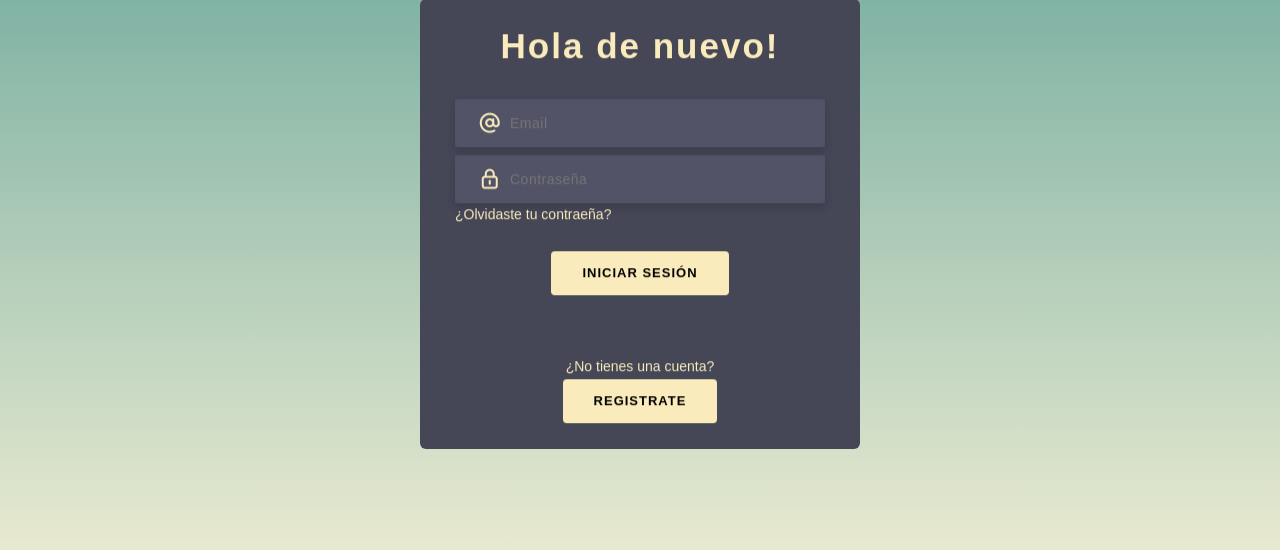
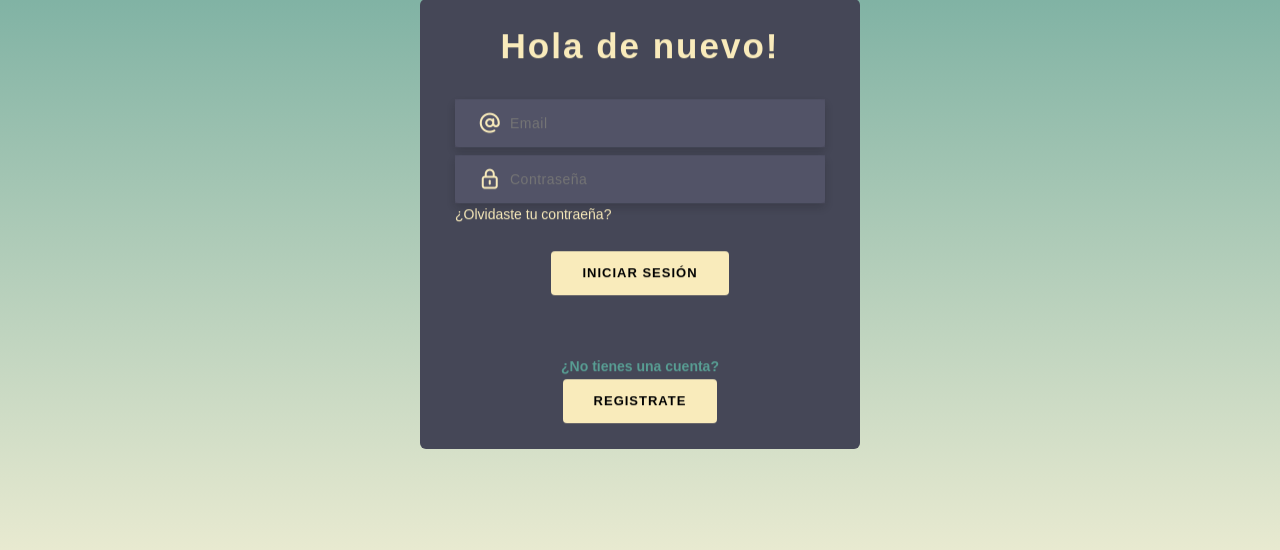
Before and after one commit to Genchu5/TP_Final, a PHP site: page /pruebas_entornos/login_register/login.php in a window 1280 px wide. Shown: the part 217-767 px from the top of the page. Run offline with PHP 8.4, Linux system fonts and the light colour scheme; some libraries are stand-ins or nearby versions.

Commit message:
modificacion de boton de cambio login/Register para identificacion mas facil

```diff
--- a/login_register/style_login.css
+++ b/login_register/style_login.css
@@ -52,11 +52,10 @@ a:hover {
     text-align: left;
     margin: 0;
 }
-.tc{
-    margin-top:60px;
-}
+
+
 p {
-    font-weight: 500;
+
     font-size: 14px;
 }
 h4 {
@@ -180,6 +179,14 @@ input:-webkit-autofill:focus {
     background-color: #000000;
     color: var(--font-color);
     box-shadow: 0 8px 24px 0 rgba(16,39,112,.2);
+}
+.btn-alt{
+    background-color: #589D93;
+}
+.tc{
+    margin-top:60px;
+    color: #589D93;
+    font-weight:700;
 }
 /*
 #stars {
```
